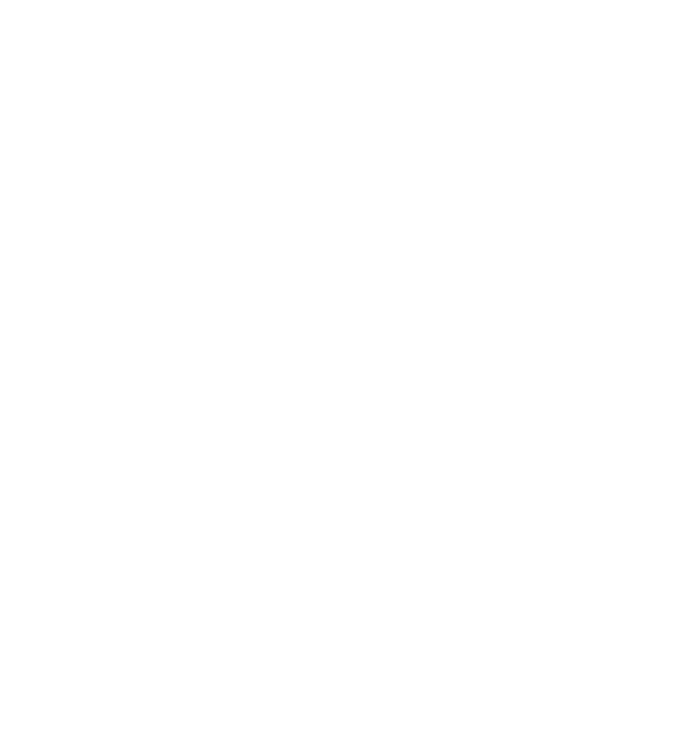
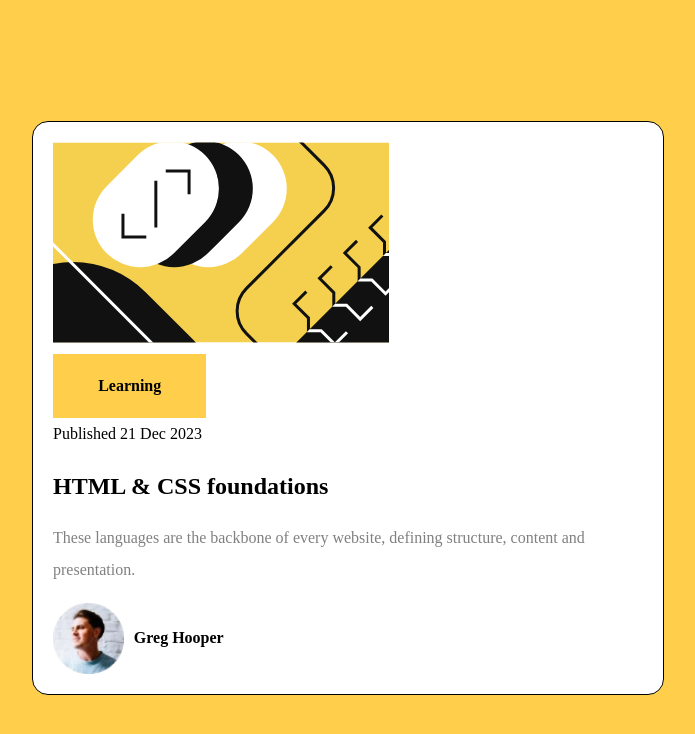
Before and after one commit to Proton-number/Blog-preview, a plain HTML site: page index.html in a window 1280 px wide. Shown: the whole page, without its empty margins (292-987 px from the left). Drawn offline with Linux system fonts and the light colour scheme.

Commit message:
new commit

```diff
--- a/index.html
+++ b/index.html
@@ -3,9 +3,34 @@
 <head>
     <meta charset="UTF-8">
     <meta name="viewport" content="width=device-width, initial-scale=1.0">
-    <title>Document</title>
+    <link rel="icon" type="image/svg+xml" href="/images/favicon-32x32.png" />
+    <title>Blog Preview</title>
+    <link rel="stylesheet" href="style.css">
 </head>
 <body>
+  <div class="container">
 
+    <img src="/images/illustration-article.svg" alt="illustration-article">
+
+    <div class="learning-container">
+        <p><b>Learning</b></p>
+    </div>
+
+    <div>Published 21 Dec 2023</div>
+
+    <div class="languages">
+        <h2>HTML & CSS foundations</h2>
+        <p>These languages are the backbone of every website, defining structure, content and presentation.</p>
+    </div>
+
+
+    <div class="profile">
+        <img src="/images/image-avatar.webp" alt="avatar" >
+
+        <p><b>Greg Hooper</b></p>
+    </div>
+
+
+  </div>
 </body>
 </html>
--- a/style.css
+++ b/style.css
@@ -0,0 +1,51 @@
+*{
+    padding: 0;
+    /* margin: 0 auto; */
+    box-sizing: border-box;
+}
+
+body{
+    background-color: hsl(44, 100%, 65%);
+    display: flex;
+    justify-content: center;
+    align-items: center;
+    height: 100vh;
+    line-height: 2em;
+}
+
+.container{
+    background-color: white;
+    padding: 20px;
+ width: 50%;
+ border-radius: 16px;
+ border: 1.5px solid black;
+
+}
+
+.learning-container{
+    display: flex;
+    justify-content: center;
+    align-items: center;
+    background-color: hsl(44, 100%, 65%);
+    width: 26%;
+}
+
+.languages{
+ /* width: 50%; */
+}
+
+.languages>h2:hover{
+    color:hsl(47, 88%, 63%);
+}
+.languages>p{
+    color:hsl(0, 0%, 50%);
+}
+
+.profile{
+    display: flex;
+    align-items: center;
+}
+.profile>img{
+    width:12%;
+    margin-right: 10px;
+}
```
